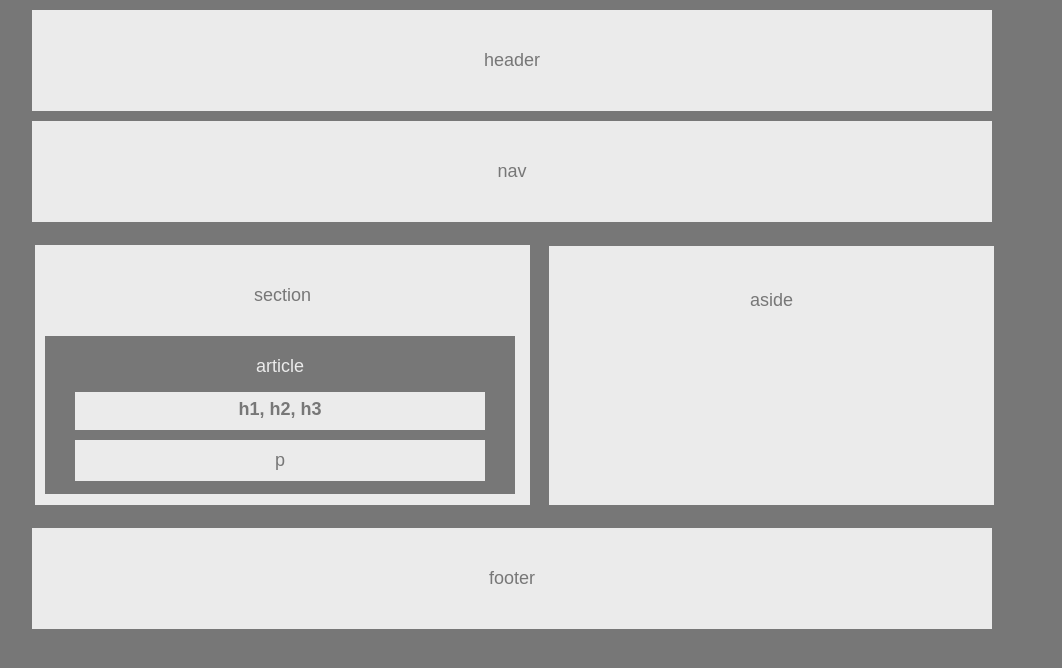
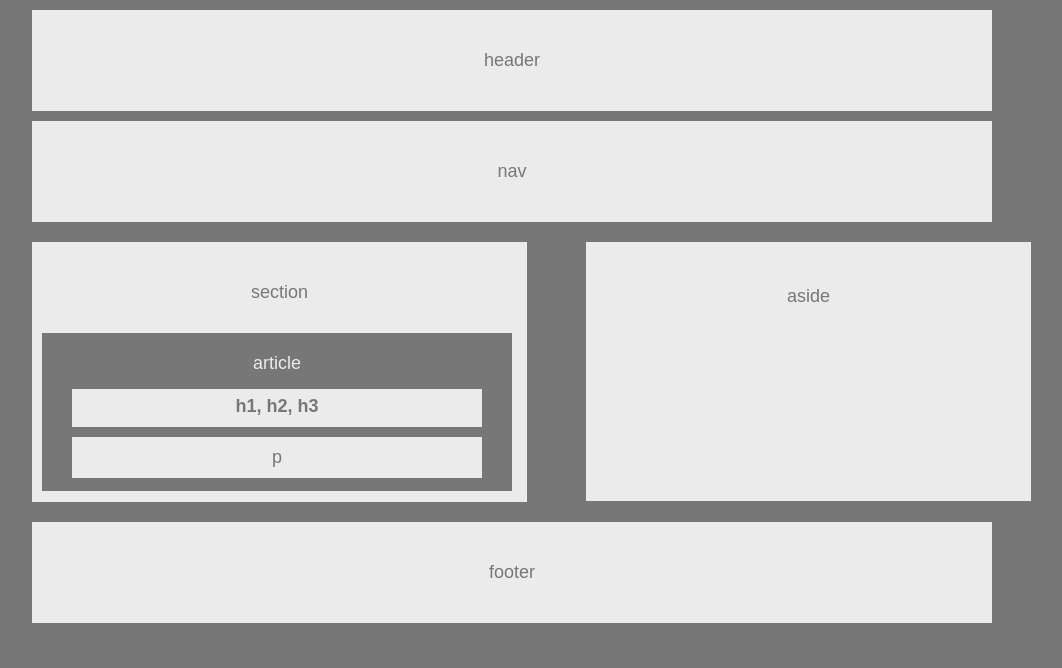
Before and after one commit to gael7/HW-Wireframe, a plain HTML site: page index.html in a window 1280 px wide. Shown: the whole page, without its empty margins (126-1188 px from the left). Drawn offline with Linux system fonts and the light colour scheme.

Commit message:
adding float, clear

```diff
--- a/index.html
+++ b/index.html
@@ -11,23 +11,17 @@
 	<nav>
 		nav
 	</nav>
-
-	<table>
-	<tr>
-	<td> <section>
+	 <section>
 		section
 		<article>
 			article
 			<h1>h1, h2, h3</h1>
 			<p>p</p>
 		</article>
-	</section> </td>
-	<td> <aside>
+	</section>
+	<aside>
 		aside
 		</aside>
-	</td>
-	</tr>
-	</table>
 	<footer>
 	footer
 	</footer>
--- a/style.css
+++ b/style.css
@@ -2,6 +2,7 @@
 		background-color: #777;
 	}
 		header, nav, footer{
+			clear:both;
 			width: 960px;
 			text-align: center;
 			color: #777;
@@ -10,16 +11,19 @@
 			margin: 10px 0px 10px 150px;
 			background-color: #ebebeb;
 			padding: 40px 0 40px 0;
+			display: block;
 		}
 		section{
+			float: left;
 			width: 495px;
 			text-align: center;
 			color: #777;
 			font-family: Arial, "Helvetica Neue", Helvetica, sans-serif;
 			font-size: 18px;
-			margin:10px 0px 10px 150px;
+			margin:10px 0px 20px 150px;
 			background-color: #ebebeb;
-			padding: 40px 0 1px 0
+			padding: 40px 0 1px 0;
+			display: inline;
 		}
 		article{
 			width: 470px;
@@ -52,12 +56,14 @@
 			padding: 10px 0px 10px 0px;
 		}
 		aside{
+			float: right;
 			width: 445px;
 			text-align: center;
 			color: #777;
 			font-family: Arial, "Helvetica Neue", Helvetica, sans-serif;
 			font-size: 18px;
 			background-color: #ebebeb;
-			margin:10px 0 10px 15px;
+			margin:10px 115px 20px 15px;
 			padding: 44px 0 194px 0;
-		}
+			display: inline;
+			}
```
